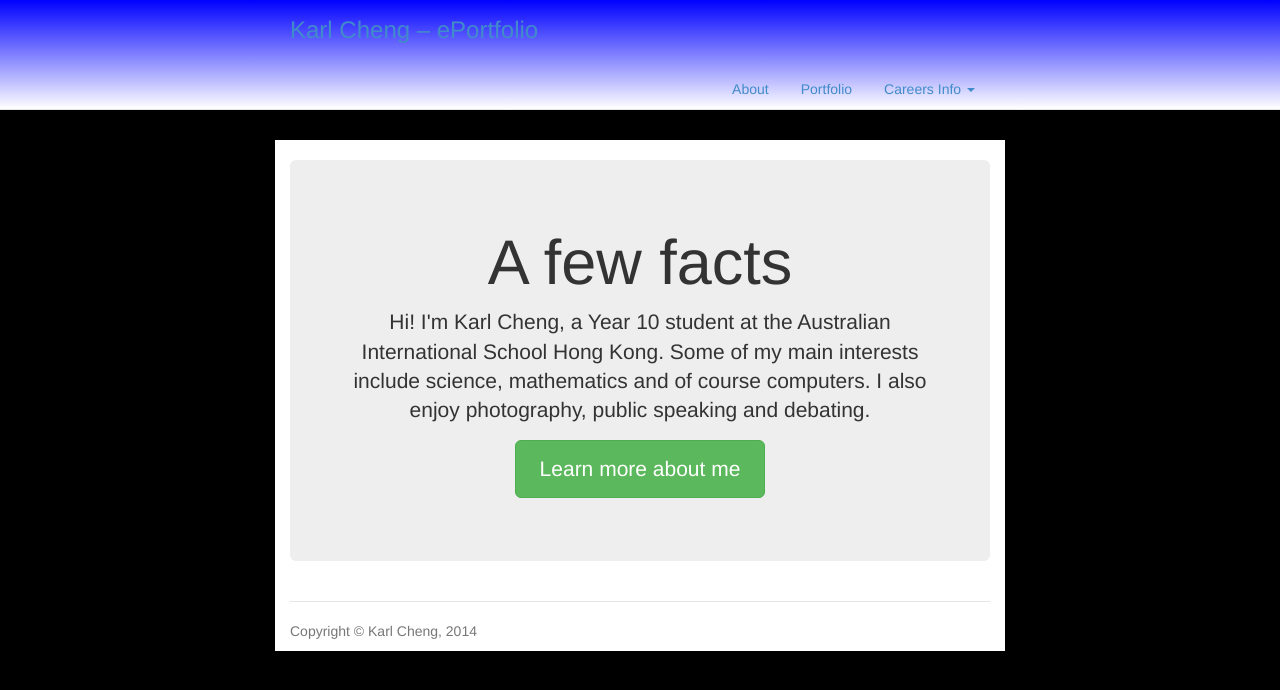
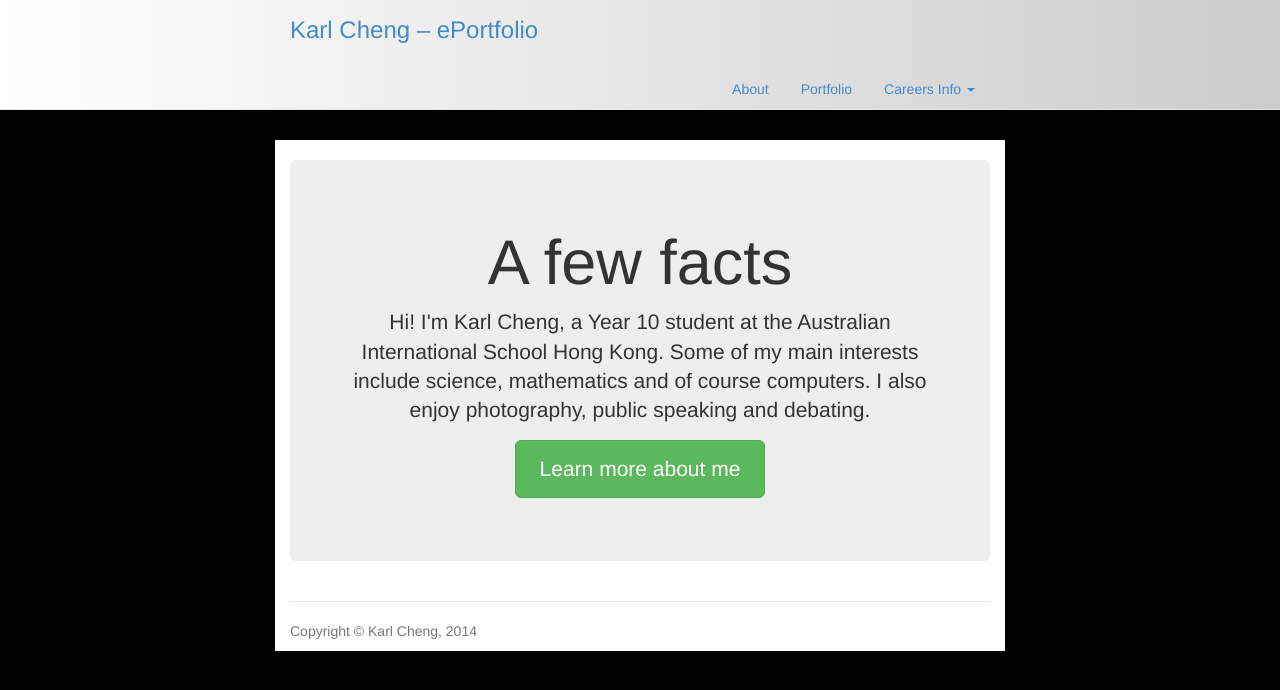
Before and after one commit to Qantas94Heavy/qantas94heavy.github.io, a Jekyll site: the page built from index.md, in a window 1280 px wide. Shown: the top 690 px of the page. Built offline with Jekyll 4.4.1, drawn with Linux system fonts in a browser that asks for light colours.

Commit message:
A more neutral tone is more professional

```diff
--- a/css/jumbotron-narrow.css
+++ b/css/jumbotron-narrow.css
@@ -26,7 +26,7 @@ body {
 .header {
   padding-top: 10px;
   border-bottom: 1px solid #e5e5e5;
-  background-image: linear-gradient(blue, white)
+  background-image: linear-gradient(to right, #FFF, #CCC);
 }
 
 /* Make the masthead heading the same height as the navigation */
@@ -78,9 +78,7 @@ body {
 /* Responsive: Portrait tablets and up */
 @media screen and (min-width: 768px) {
   /* Remove the padding we set earlier */
-  .header,
-  .marketing,
-  .footer {
+  .header, .marketing, .footer {
     padding-right: 0;
     padding-left: 0;
   }
```
